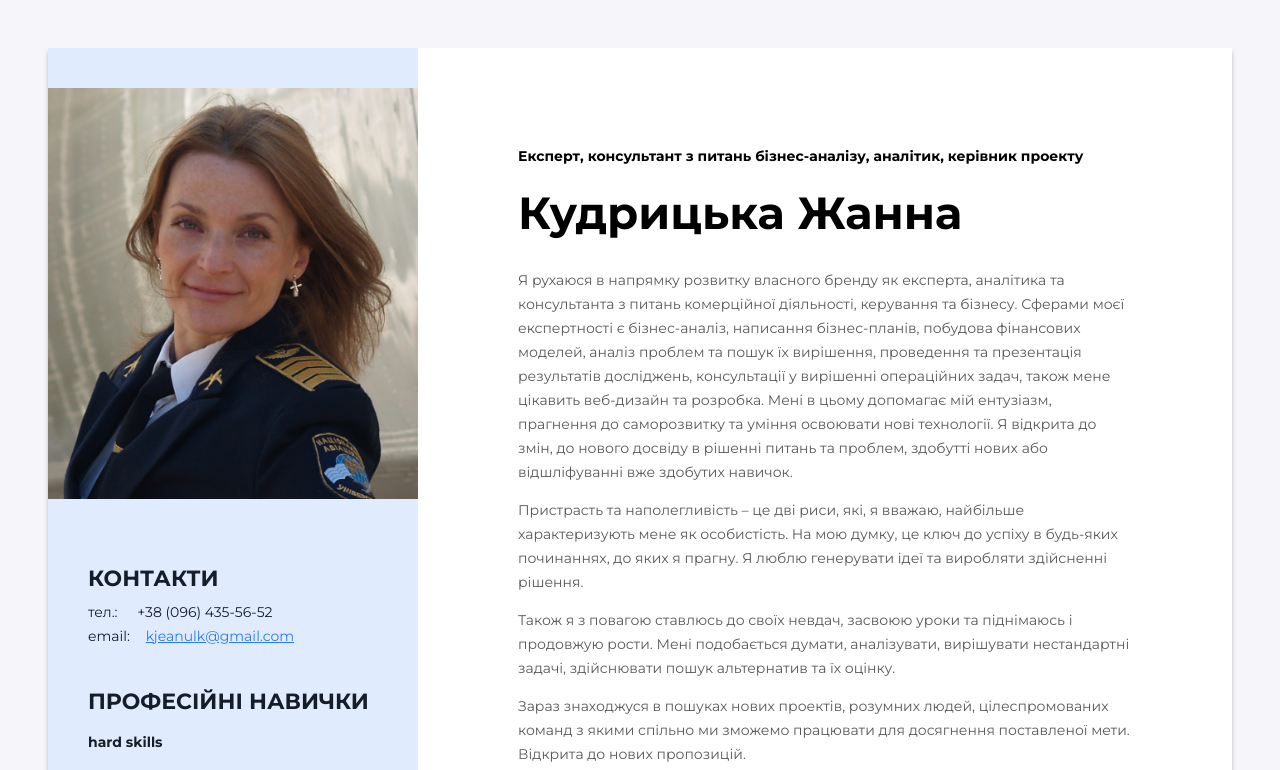
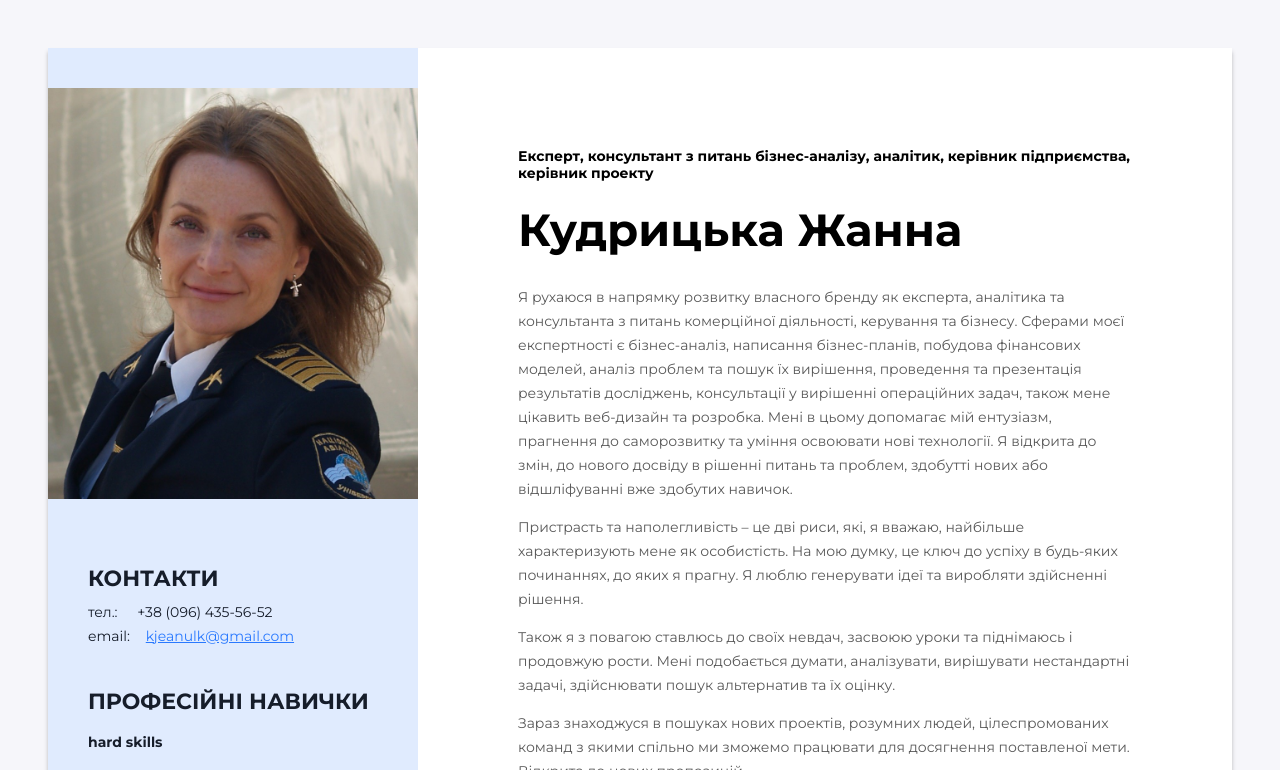
Before and after one commit to Jeanulka/resume, a plain HTML site: page index.html in a window 1280 px wide. Shown: the top 770 px of the page. Drawn offline with Linux system fonts and the light colour scheme; a web font is replaced by a local one.

Commit message:
Оновлює позицію

```diff
--- a/index.html
+++ b/index.html
@@ -24,8 +24,7 @@
       <div class="main-content">
         <div class="main-info">
           <h2 class="profession">
-            Експерт, консультант з питань бізнес-аналізу, аналітик, керівник
-            проекту
+            Експерт, консультант з питань бізнес-аналізу, аналітик, керівник підприємства, керівник проекту
           </h2>
           <h1 class="name">Кудрицька Жанна</h1>
         </div>
```
